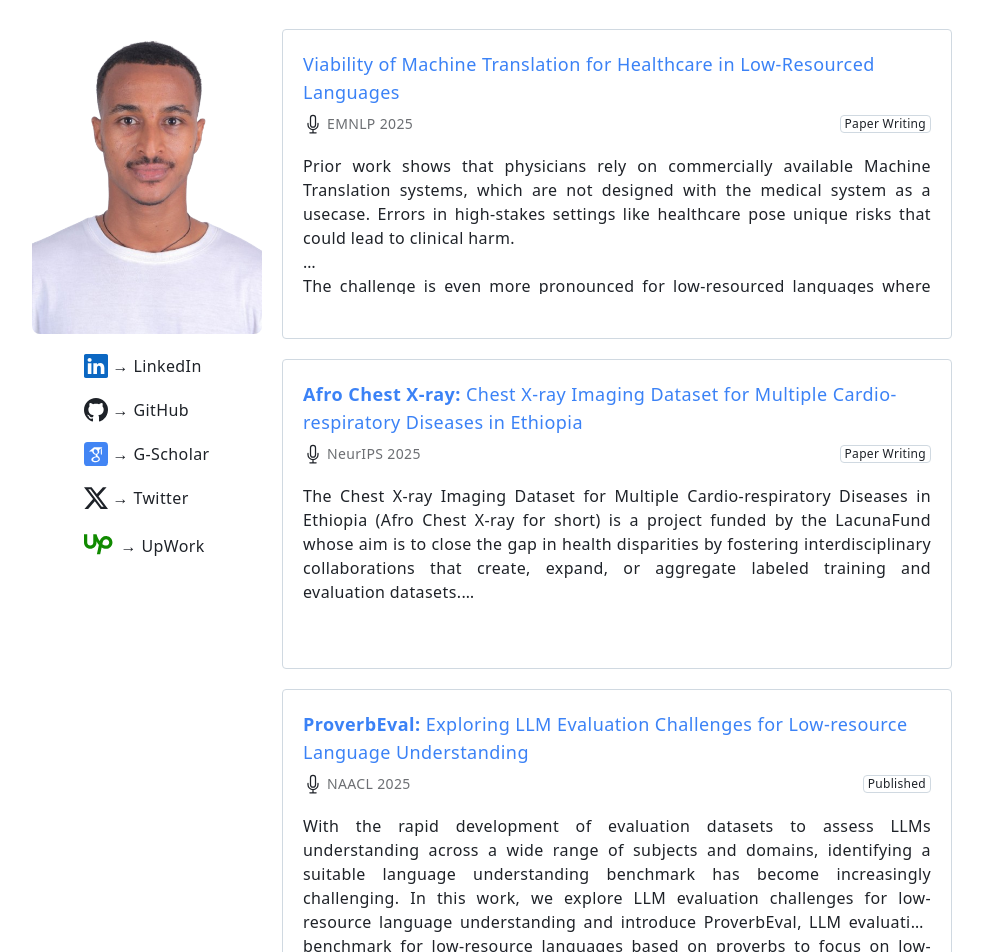
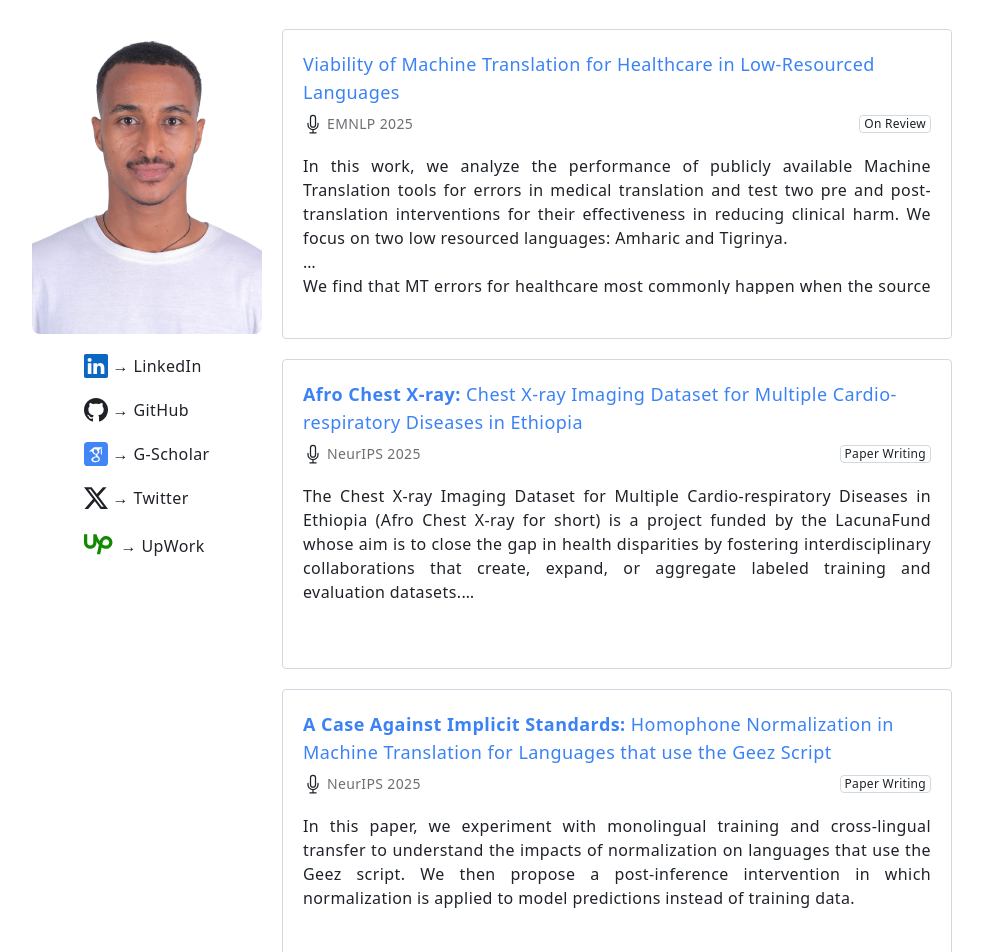
Before and after one commit to NegasiHaile/negasihaile.github.io, a Next.js app: page /publications in a window 1280 px wide. Shown: the part 80-1032 px from the top of the page, without its empty margins (148-1131 px from the left). Built offline with nearby package versions, Linux system fonts and the light colour scheme.

Commit message:
Updated: Publications

```diff
--- a/src/data/publications.tsx
+++ b/src/data/publications.tsx
@@ -1,6 +1,6 @@
 export const publications = [
   {
-    id: 2,
+    id: 3,
     title: (
       <>
         Viability of Machine Translation for Healthcare in Low-Resourced
@@ -9,28 +9,21 @@ export const publications = [
     ),
     abstract: (
       <>
-        Prior work shows that physicians rely on commercially available Machine
-        Translation systems, which are not designed with the medical system as a
-        usecase. Errors in high-stakes settings like healthcare pose unique
-        risks that could lead to clinical harm.
-        <br /> <br />
-        The challenge is even more pronounced for low-resourced languages where
-        human translators are scarce and MT tools per form poorly. In this work,
-        we analyze the performance of publicly available Machine Translation
-        tools for errors in medical translation and test two pre and
+        In this work, we analyze the performance of publicly available Machine
+        Translation tools for errors in medical translation and test two pre and
         post-translation interventions for their effectiveness in reducing
         clinical harm. We focus on two low resourced languages: Amharic and
-        Tigrinya. Using publicly available datasets, we find that MT errors for
-        healthcare most commonly happen when the source sentence includes:
-        medical terminology, synonyms, figurative language, and descriptions of
-        medical procedures. We find that pre and post-translation interventions
-        are not effective in reducing clinical harm if the base translation
-        model performs poorly. Based on our findings, we provide recommendations
-        for NLP researchers and medical professionals.
+        Tigrinya.
+        <br /> <br />
+        We find that MT errors for healthcare most commonly happen when the
+        source sentence includes: medical terminology, synonyms, figurative
+        language, and descriptions of medical procedures. We find that pre and
+        post-translation interventions are not effective in reducing clinical
+        harm if the base translation model performs poorly.
       </>
     ),
     conference: `EMNLP 2025`,
-    status: "Paper Writing",
+    status: "On Review",
     start_at: "2024",
     end_at: "2025",
     publication_date: `2025`,
@@ -76,6 +69,33 @@ export const publications = [
     paper_link: "https://github.com/asmelashteka/Afro-Chest-X-ray",
     other_links: [],
     pinned: true,
+  },
+  {
+    id: 4,
+    title: (
+      <>
+        <b>A Case Against Implicit Standards:</b> Homophone Normalization in
+        Machine Translation for Languages that use the Geez Script
+      </>
+    ),
+    abstract: (
+      <>
+        In this paper, we experiment with monolingual training and cross-lingual
+        transfer to understand the impacts of normalization on languages that
+        use the Geez script. We then propose a post-inference intervention in
+        which normalization is applied to model predictions instead of training
+        data.
+        <br /> <br />
+      </>
+    ),
+    conference: `NeurIPS 2025`,
+    status: "Paper Writing",
+    start_at: "2022",
+    end_at: "2024",
+    publication_date: `2025`,
+    paper_link: "https://github.com/asmelashteka/Afro-Chest-X-ray",
+    other_links: [],
+    pinned: false,
   },
   {
     id: 1,
```
